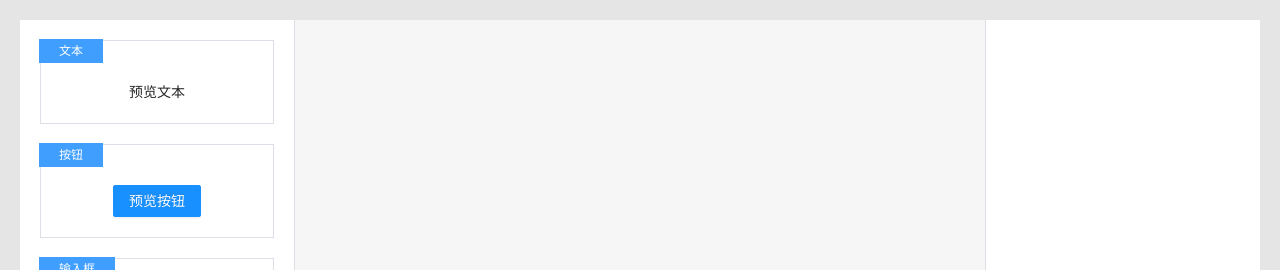
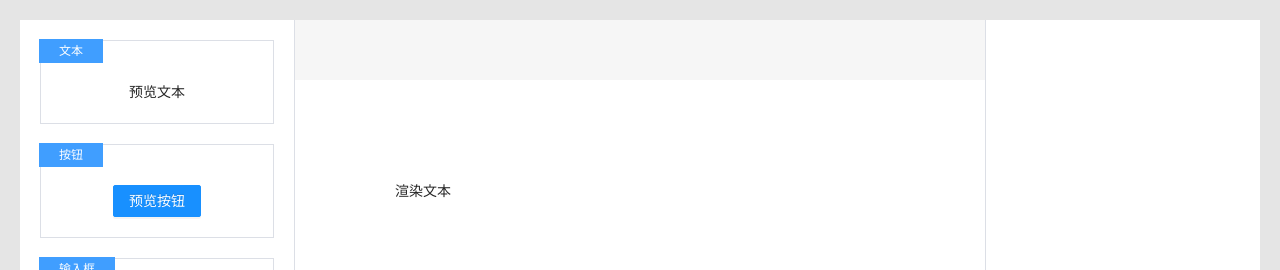
Before and after one commit to laclys/wukong, a React (Vite) app: page / in a window 1280 px wide. Shown: the top 270 px of the page. Built offline with nearby package versions, Linux system fonts and the light colour scheme.

Commit message:
feat: boby-container render comp block

```diff
--- a/src/App.tsx
+++ b/src/App.tsx
@@ -7,7 +7,7 @@ import { VisualEditorValue } from './packages/VisualEditor.utils'
 import './app.scss'
 
 export default () => {
-/*   const [pos, setPos] = useState({
+  /*   const [pos, setPos] = useState({
     top: 0,
     left: 0,
   })
@@ -56,17 +56,26 @@ export default () => {
     }
   })() */
 
-  const [editorValue, setEditorValue] = useState({
-    container: {
-      height: 700,
-      width: 1000
-    },
-    block: []
-  } as VisualEditorValue)
+  const [editorValue, setEditorValue] = useState(() => {
+    const val: VisualEditorValue = {
+      container: {
+        height: 500,
+        width: 800,
+      },
+      block: [
+        {
+          componentKey: 'text',
+          top: 100,
+          left: 100,
+        },
+      ],
+    }
+    return val
+  })
 
   return (
     <div className="app-home">
-{/*       <div
+      {/*       <div
         style={{
           display: 'inline-flex',
           position: 'relative',
@@ -78,7 +87,11 @@ export default () => {
         }}
         onMouseDown={moveDraggier.mouseDown}
       ></div> */}
-      <VisualEditor config={visualConfig} value={editorValue}  onChange={setEditorValue}/>
+      <VisualEditor
+        config={visualConfig}
+        value={editorValue}
+        onChange={setEditorValue}
+      />
     </div>
   )
 }
--- /dev/null
+++ b/src/packages/EditorBlock.tsx
@@ -0,0 +1,27 @@
+import { FC, useMemo } from 'react'
+import { VisualConfig, VisualEditorBlock } from './VisualEditor.utils'
+
+export const EditorBlock: FC<{
+  block: VisualEditorBlock
+  config: VisualConfig
+}> = (props) => {
+  const styles = useMemo(() => {
+    return {
+      top: `${props.block.top}px`,
+      left: `${props.block.left}px`,
+    }
+  }, [props.block.top, props.block.left])
+
+  const comp = props.config.compMap[props.block.componentKey]
+
+  let render: any
+  if (!!comp) {
+    render = comp.render()
+  }
+
+  return (
+    <div className="visual-editor-block" style={styles}>
+      {render}
+    </div>
+  )
+}
--- a/src/packages/VisualEditor.scss
+++ b/src/packages/VisualEditor.scss
@@ -15,6 +15,7 @@ $primary: #409EFF;
   right: 20px;
   bottom: 20px;
   left: 20px;
+  overflow: hidden;
 
   &:before {
     position: fixed;
@@ -70,6 +71,7 @@ $primary: #409EFF;
 
         &:hover {
           border-color: $primary;
+          cursor: move;
         }
       }
 
@@ -96,6 +98,9 @@ $primary: #409EFF;
     }
 
     &.visual-editor-body {
+      display: flex;
+      overflow: auto;
+      justify-content: center;
       top: 0;
       bottom: 0;
       left: $menuSize;
@@ -103,6 +108,27 @@ $primary: #409EFF;
       padding-top: $headSize;
       padding-bottom: 300px;
       background: #f6f6f6;
+
+      .visual-editor-container {
+        background: white;
+
+        &::after {
+          position: absolute;
+          content: '';
+          top: 0;
+          left: 0;
+          right: 0;
+          bottom: 0;
+        }
+      }
     }
   }
 }
+
+.visual-editor-container {
+  position: relative;
+
+  .visual-editor-block {
+    position: absolute;
+  }
+}
--- a/src/packages/VisualEditor.tsx
+++ b/src/packages/VisualEditor.tsx
@@ -1,5 +1,6 @@
-import { FC } from 'react'
+import { FC, useMemo } from 'react'
 import { VisualConfig, VisualEditorValue } from './VisualEditor.utils'
+import { EditorBlock } from './EditorBlock'
 
 import './VisualEditor.scss'
 
@@ -9,6 +10,14 @@ export const VisualEditor: FC<{
   config: VisualConfig
 }> = (props) => {
   console.log('props', props)
+
+  const containerStyles = useMemo(() => {
+    return {
+      width: `${props.value.container.width}px`,
+      height: `${props.value.container.height}px`,
+    }
+  }, [props.value.container.height, props.value.container.width])
+
   return (
     <div className="visual-editor">
       <div className="visual-editor-menu">
@@ -20,8 +29,14 @@ export const VisualEditor: FC<{
         ))}
       </div>
       <div className="visual-editor-head"></div>
-      <div className="visual-editor-body"></div>
       <div className="visual-editor-operator"></div>
+      <div className="visual-editor-body">
+        <div className="visual-editor-container" style={containerStyles}>
+          {props.value.block.map((i, k) => (
+            <EditorBlock key={k} block={i} config={props.config} />
+          ))}
+        </div>
+      </div>
     </div>
   )
 }
```
